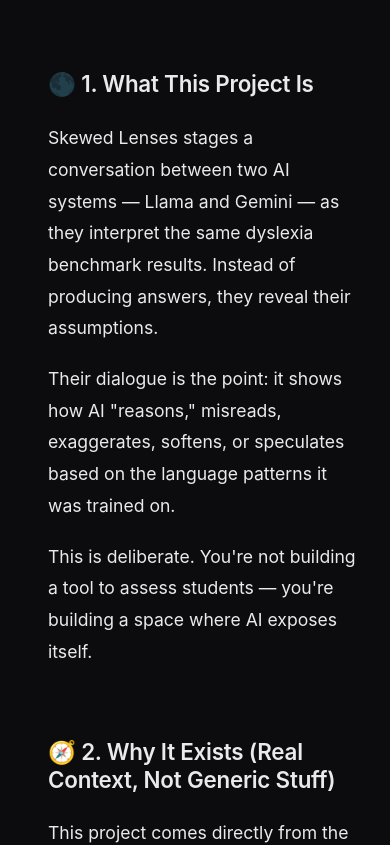
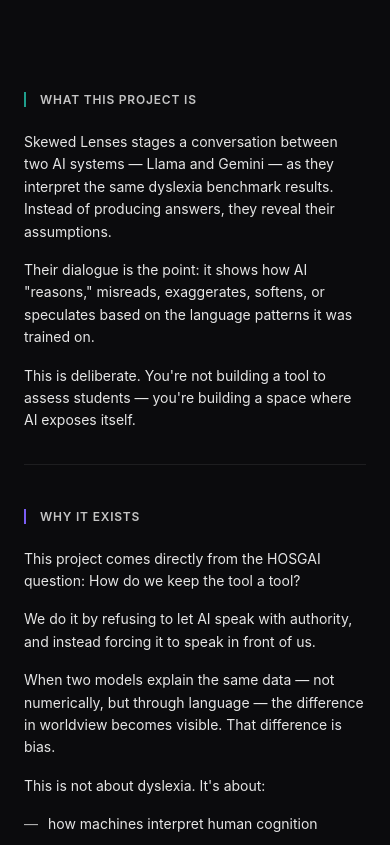
Before and after one commit to BlitzNoval/Skewed-Lenses, a React (Vite) app in the folder woods/: page / in a window 390 px wide. Shown: the part 860-1705 px from the top of the page. Built offline with nearby package versions, Linux system fonts and the light colour scheme.

Commit message:
Updates to css

```diff
--- a/woods/src/App.css
+++ b/woods/src/App.css
@@ -3788,56 +3788,76 @@
 
 .about-text:hover {
   color: #666666;
-  transform: translateY(-2px);
-}
-
-/* About Section - Dark Theme */
+}
+
+/* About Section - Minimal Editorial Design */
 .about-section {
   min-height: 100vh;
   width: 100%;
-  background: #0c0c0f;
-  padding: 8rem 4rem;
+  background: #0b0b0d;
+  padding: 6rem 2rem;
   position: relative;
   z-index: 10;
 }
 
 .about-container {
-  max-width: 1400px;
+  max-width: 700px;
   margin: 0 auto;
-  padding-left: 2rem;
 }
 
 .about-content {
   display: flex;
   flex-direction: column;
-  gap: 3rem;
+  gap: 0;
 }
 
 .about-item {
   background: transparent;
-  padding: 0;
+  padding: 3rem 0;
   border: none;
+  border-bottom: 1px solid rgba(255, 255, 255, 0.08);
   text-align: left;
+}
+
+.about-item:last-child {
+  border-bottom: none;
 }
 
 .about-item h3 {
   font-family: 'SF Pro Display', 'Helvetica Neue', 'Segoe UI', 'Arial', sans-serif;
-  font-size: 1.8rem;
-  font-weight: 600;
-  color: #eaeaea;
+  font-size: 13px;
+  font-weight: 600;
+  color: rgba(229, 229, 229, 0.85);
   margin-bottom: 1.5rem;
-  letter-spacing: -0.01em;
+  letter-spacing: 1px;
+  text-transform: uppercase;
   text-align: left;
+  position: relative;
+  padding-left: 1rem;
+}
+
+.about-item h3:before {
+  content: '';
+  position: absolute;
+  left: 0;
+  top: 0;
+  bottom: 0;
+  width: 2px;
+  background: #1f9e8c;
+}
+
+.about-item:nth-child(even) h3:before {
+  background: #7b5df5;
 }
 
 .about-item p {
   font-family: 'SF Pro Text', 'Helvetica Neue', 'Segoe UI', 'Arial', sans-serif;
-  font-size: 1.25rem;
-  line-height: 2.0;
-  color: #eaeaea;
-  margin-bottom: 1.2rem;
+  font-size: 15px;
+  line-height: 1.6;
+  color: #e5e5e5;
+  margin-bottom: 1rem;
   text-align: left;
-  max-width: 90%;
+  font-weight: 400;
 }
 
 .about-item p:last-child {
@@ -3852,41 +3872,47 @@
 
 .about-item ul li {
   font-family: 'SF Pro Text', 'Helvetica Neue', 'Segoe UI', 'Arial', sans-serif;
-  font-size: 1.25rem;
-  line-height: 2.0;
-  color: #eaeaea;
+  font-size: 15px;
+  line-height: 1.6;
+  color: #e5e5e5;
   margin-bottom: 0.5rem;
-  padding-left: 2rem;
+  padding-left: 1.5rem;
   position: relative;
   text-align: left;
+  font-weight: 400;
 }
 
 .about-item ul li:before {
   content: "—";
   position: absolute;
   left: 0;
-  color: #666;
+  color: #acacac;
+  font-size: 14px;
 }
 
 /* Responsive About Section */
 @media (max-width: 768px) {
   .about-section {
-    padding: 4rem 2rem;
+    padding: 4rem 1.5rem;
   }
 
   .about-container {
-    padding-left: 1rem;
+    max-width: 100%;
+  }
+
+  .about-item {
+    padding: 2rem 0;
   }
 
   .about-item h3 {
-    font-size: 1.4rem;
+    font-size: 12px;
+    letter-spacing: 0.8px;
   }
 
   .about-item p,
   .about-item ul li {
-    font-size: 1.1rem;
-    line-height: 1.8;
-    max-width: 100%;
+    font-size: 14px;
+    line-height: 1.6;
   }
 
   .about-text {
--- a/woods/src/App.jsx
+++ b/woods/src/App.jsx
@@ -882,7 +882,7 @@
       <div className="about-container">
         <div className="about-content">
           <div className="about-item">
-            <h3>🌑 1. What This Project Is</h3>
+            <h3>What This Project Is</h3>
             <p>
               Skewed Lenses stages a conversation between two AI systems — Llama and Gemini — as they interpret the same dyslexia benchmark results.
               Instead of producing answers, they reveal their assumptions.
@@ -897,10 +897,9 @@
           </div>
 
           <div className="about-item">
-            <h3>🧭 2. Why It Exists (Real Context, Not Generic Stuff)</h3>
-            <p>
-              This project comes directly from the HOSGAI question:
-              How do we keep the tool a tool?
+            <h3>Why It Exists</h3>
+            <p>
+              This project comes directly from the HOSGAI question: How do we keep the tool a tool?
             </p>
             <p>
               We do it by refusing to let AI speak with authority, and instead forcing it to speak in front of us.
@@ -910,8 +909,7 @@
               That difference is bias.
             </p>
             <p>
-              This is not about dyslexia.
-              It's about:
+              This is not about dyslexia. It's about:
             </p>
             <ul>
               <li>how machines interpret human cognition</li>
@@ -920,13 +918,12 @@
               <li>how neutrality is performed, not real</li>
             </ul>
             <p>
-              This is how your project ties into HOSGAI:
-              You turned AI from a diagnostic instrument into something that must justify its thinking.
+              This is how your project ties into HOSGAI: You turned AI from a diagnostic instrument into something that must justify its thinking.
             </p>
           </div>
 
           <div className="about-item">
-            <h3>💭 3. What You Can See Here</h3>
+            <h3>What You Can See Here</h3>
             <p>
               When Llama and Gemini talk, you will notice:
             </p>
@@ -956,7 +953,7 @@
           </div>
 
           <div className="about-item">
-            <h3>🎛️ 4. How It Works (Minimal + Human Version)</h3>
+            <h3>How It Works</h3>
             <ul>
               <li>Both models receive the same benchmark summary.</li>
               <li>Llama speaks first.</li>
@@ -966,18 +963,14 @@
               <li>You watch their reasoning drift, diverge, intersect, and contradict.</li>
             </ul>
             <p>
-              No AI here is "correct."
-              The value lies in observing how they interpret, not what they conclude.
+              No AI here is "correct." The value lies in observing how they interpret, not what they conclude.
             </p>
           </div>
 
           <div className="about-item">
-            <h3>⚠️ 5. What This Is Not</h3>
-            <p>
-              This is not a diagnostic tool.
-              It does not detect dyslexia.
-              It does not evaluate users.
-              It does not replace teachers, psychologists, or human interpretation.
+            <h3>What This Is Not</h3>
+            <p>
+              This is not a diagnostic tool. It does not detect dyslexia. It does not evaluate users. It does not replace teachers, psychologists, or human interpretation.
             </p>
             <p>
               This is a critical demonstration of how AI constructs meaning — even in spaces where precision and care are essential.
@@ -985,23 +978,20 @@
           </div>
 
           <div className="about-item">
-            <h3>✍️ 6. The Real Question Behind the Project</h3>
+            <h3>The Real Question</h3>
             <p>
               "What happens when machines explain humans?"
             </p>
             <p>
-              More specifically:
-              What do their words reveal about the systems that produced them?
-            </p>
-            <p>
-              Everything you see on this page — the tone, the highlights, the disagreements — is a reminder that AI is not neutral.
-              It is a lens.
-              And every lens is skewed.
+              More specifically: What do their words reveal about the systems that produced them?
+            </p>
+            <p>
+              Everything you see on this page — the tone, the highlights, the disagreements — is a reminder that AI is not neutral. It is a lens. And every lens is skewed.
             </p>
           </div>
 
           <div className="about-item">
-            <h3>🪪 7. Credits</h3>
+            <h3>Credits</h3>
             <p>
               Designed and built by Liam Moodley
             </p>
```
